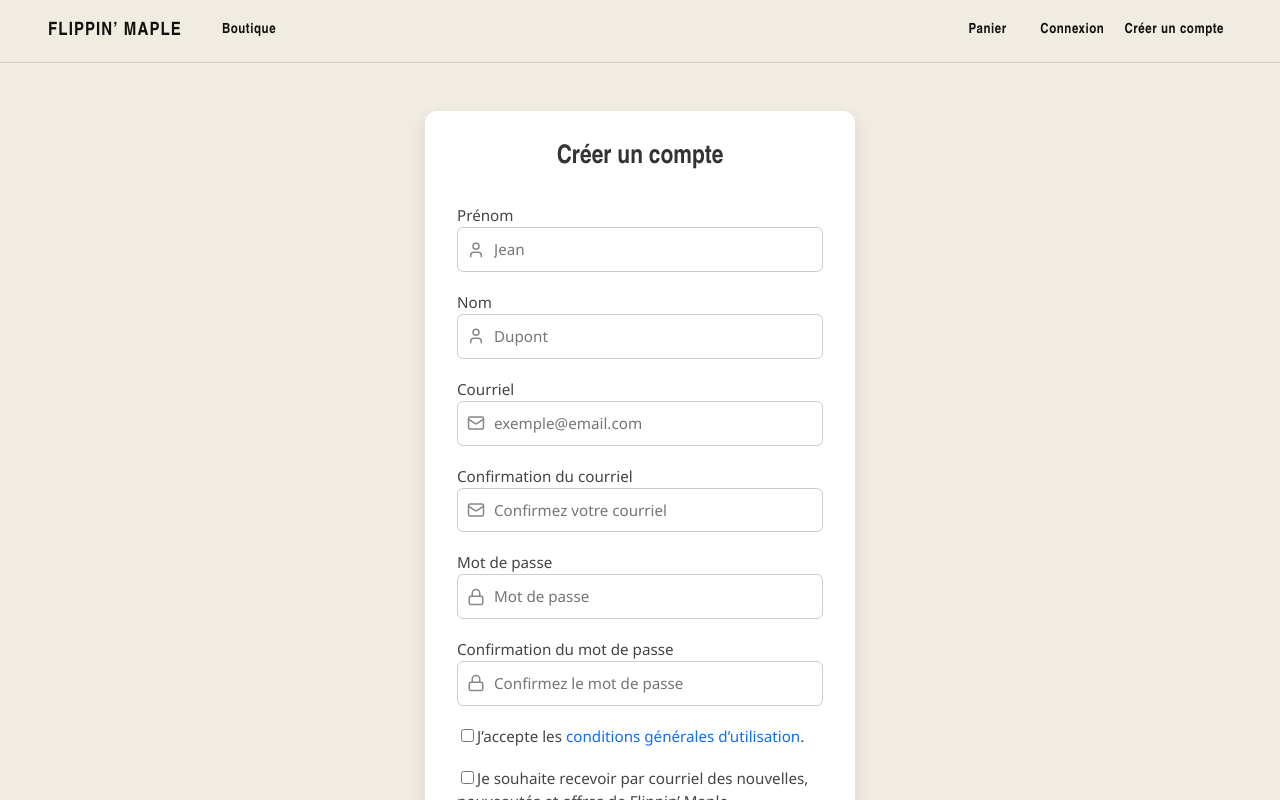
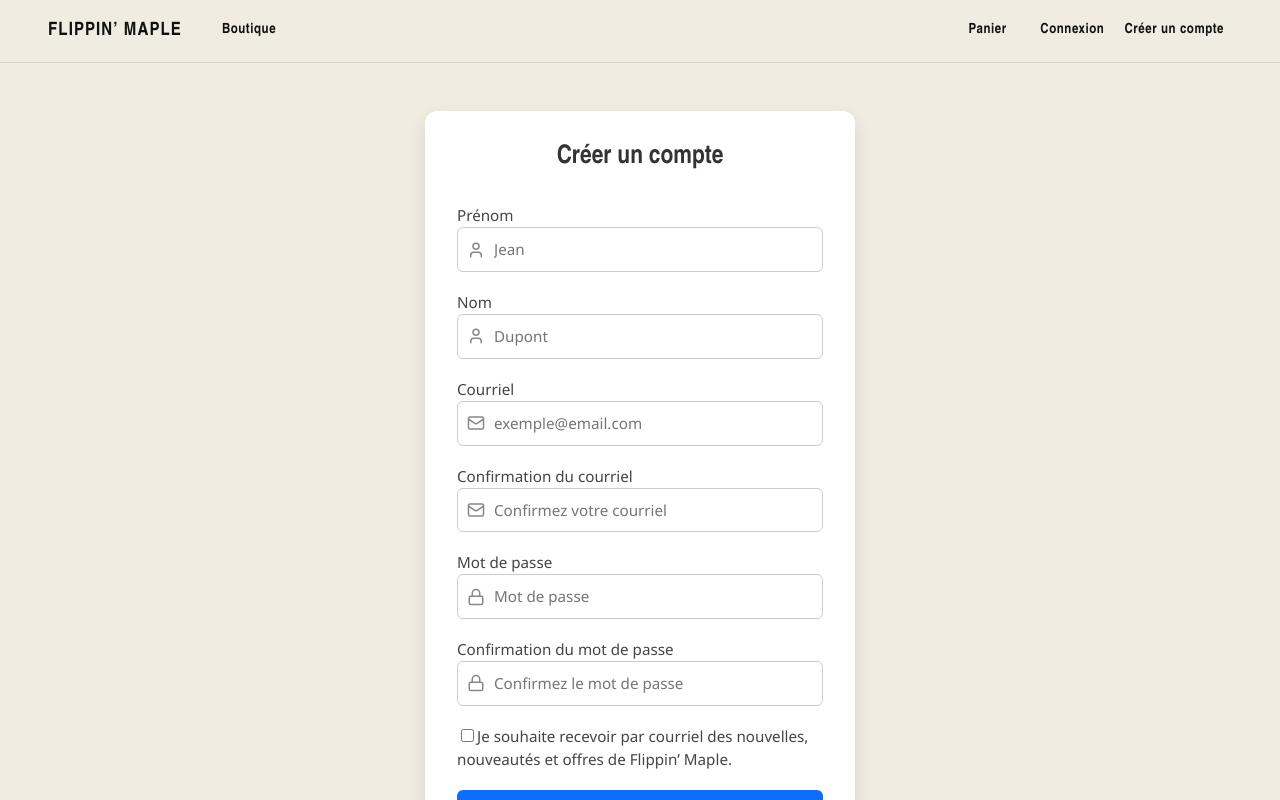
Before and after one commit to FlippinMaple/ma-boutique, a React (Vite) app: page /register in a window 1280 px wide. Shown: the top 800 px of the page. Built offline with nearby package versions, Linux system fonts and the light colour scheme; no server answers.

Commit message:
fix(register): remove phantom terms acceptance

```diff
--- a/src/pages/Register.jsx
+++ b/src/pages/Register.jsx
@@ -13,7 +13,6 @@ const Register = () => {
   const [confirmEmail, setConfirmEmail] = useState('');
   const [password, setPassword] = useState('');
   const [confirmPassword, setConfirmPassword] = useState('');
-  const [acceptedCGU, setAcceptedCGU] = useState(false);
   const [marketingConsent, setMarketingConsent] = useState(false);
   const [isSubmitting, setIsSubmitting] = useState(false);
   const navigate = useNavigate();
@@ -41,11 +40,6 @@ const Register = () => {
       toast.error(
         'Le mot de passe doit contenir 8 à 16 caractères, une majuscule, un chiffre et un caractère spécial, et être confirmé.'
       );
-      return false;
-    }
-
-    if (!acceptedCGU) {
-      toast('Vous devez accepter les CGU.', { icon: '📜' });
       return false;
     }
 
@@ -79,7 +73,6 @@ const Register = () => {
       setConfirmEmail('');
       setPassword('');
       setConfirmPassword('');
-      setAcceptedCGU(false);
       setMarketingConsent(false);
 
       setTimeout(() => {
@@ -205,19 +198,6 @@ const Register = () => {
         <label className="checkbox-container">
           <input
             type="checkbox"
-            checked={acceptedCGU}
-            onChange={(e) => setAcceptedCGU(e.target.checked)}
-          />
-          J’accepte les&nbsp;
-          <a href="/cgu" target="_blank" rel="noopener noreferrer">
-            conditions générales d’utilisation
-          </a>
-          .
-        </label>
-
-        <label className="checkbox-container">
-          <input
-            type="checkbox"
             checked={marketingConsent}
             onChange={(e) => setMarketingConsent(e.target.checked)}
           />
```
